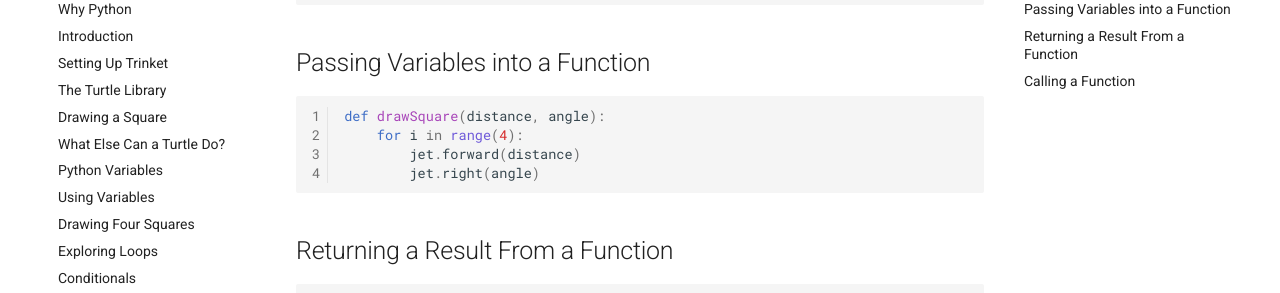
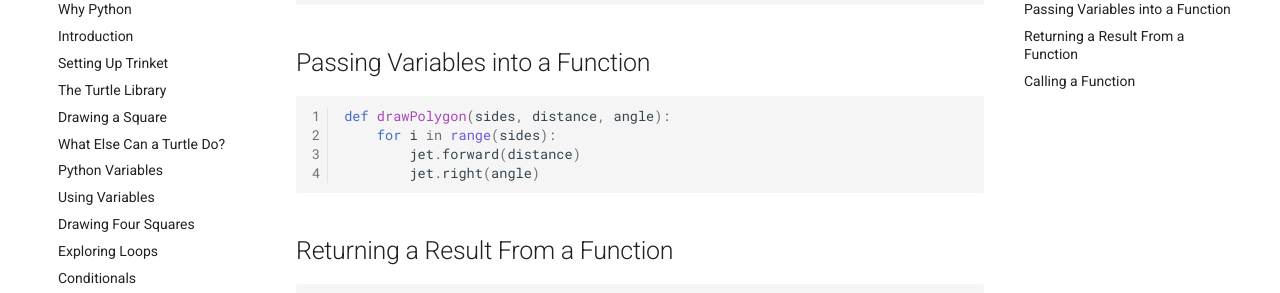
Before and after one commit to jetannenbaum/esperanzaSTEM, an MkDocs documentation site: the page built from docs/python/functions.md, in a window 1280 px wide and 900 px high, scrolled down 387 px. Shown: the part 153-446 px from the top of the window. Built offline with MkDocs 1.6.1 and Material for MkDocs 9.7.7, drawn with Linux system fonts in a browser that asks for light colours; comment, search, counter and statistics services are not loaded.

Commit message:
Update passing parameters to a function

````diff
--- a/docs/python/functions.md
+++ b/docs/python/functions.md
@@ -18,8 +18,8 @@ def drawSquare():
 ## Passing Variables into a Function
 
 ```python
-def drawSquare(distance, angle):
-    for i in range(4):
+def drawPolygon(sides, distance, angle):
+    for i in range(sides):
         jet.forward(distance)
         jet.right(angle)
 ```
````
